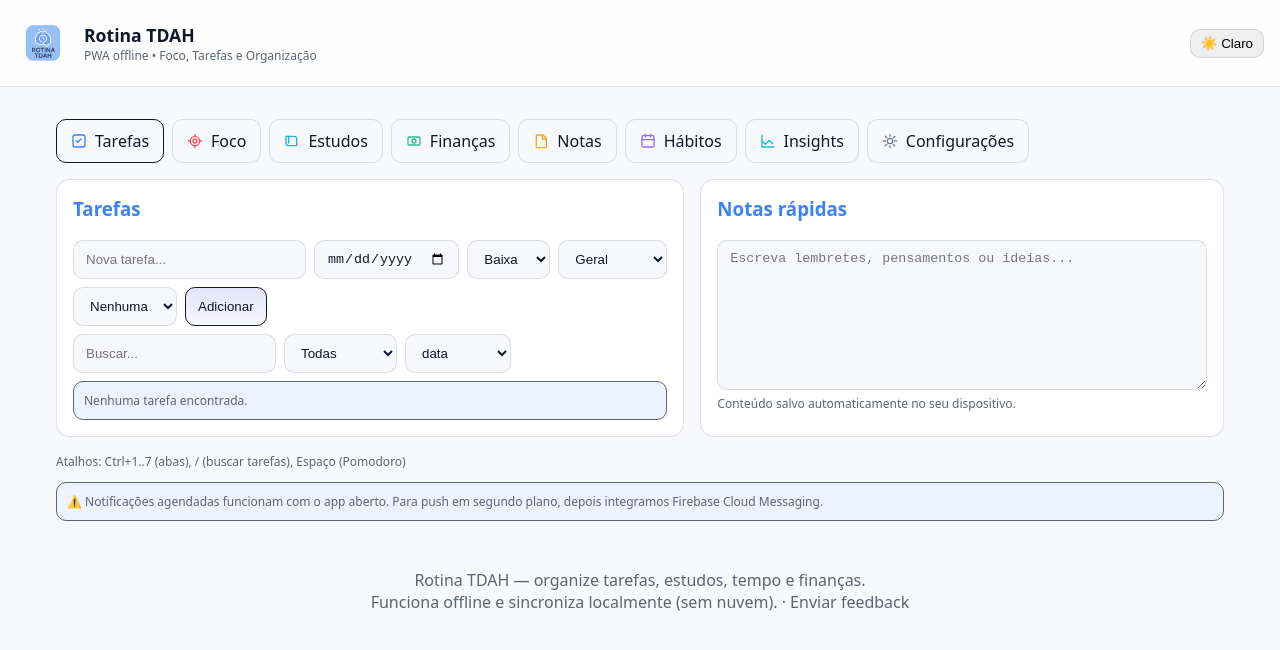
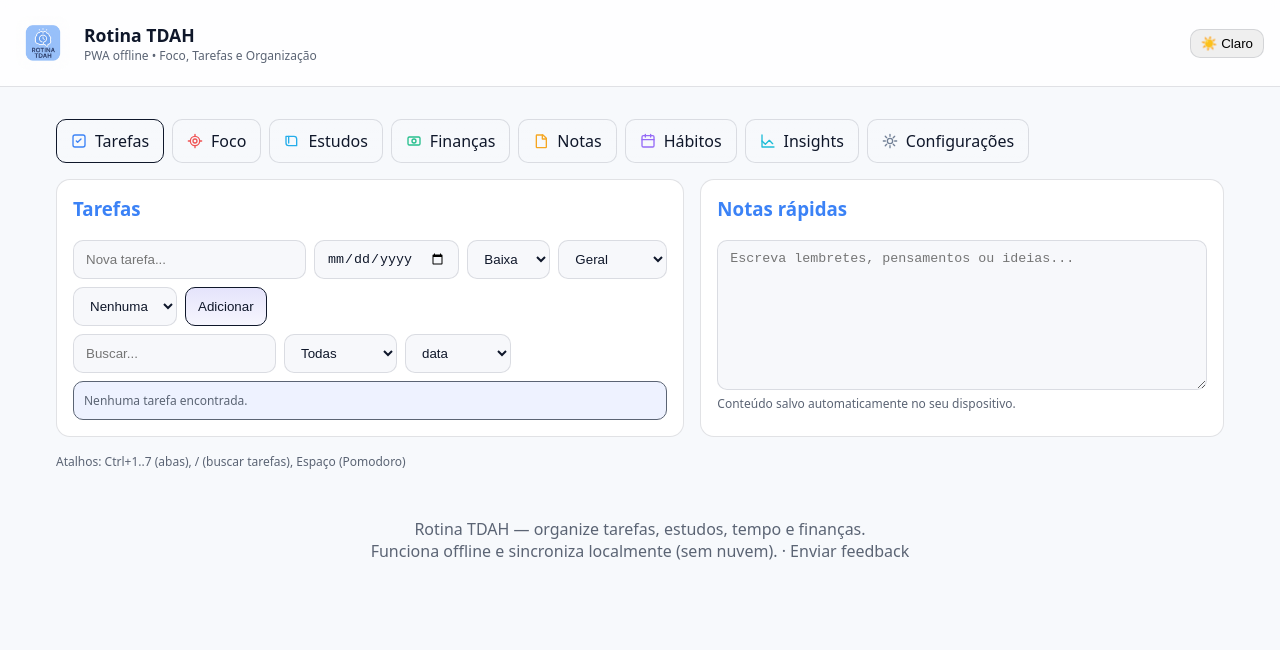
Before and after one commit to TenorioDevfullStack/tdah_pwa, a Next.js app: page / in a window 1280 px wide. Shown: the top 650 px of the page. Built offline with nearby package versions, Linux system fonts and the light colour scheme.

Commit message:
chore: remover aviso de push na home

```diff
--- a/app/page.jsx
+++ b/app/page.jsx
@@ -140,11 +140,6 @@ export default function Page() {
           </div>
         </div>
 
-        <div className="notice small" style={{ marginTop: 12 }}>
-          ⚠️ Notificações agendadas funcionam com o app aberto. Para push em
-          segundo plano, depois integramos Firebase Cloud Messaging.
-        </div>
-
         <CommandPalette />
       </div>
     </div>
```
